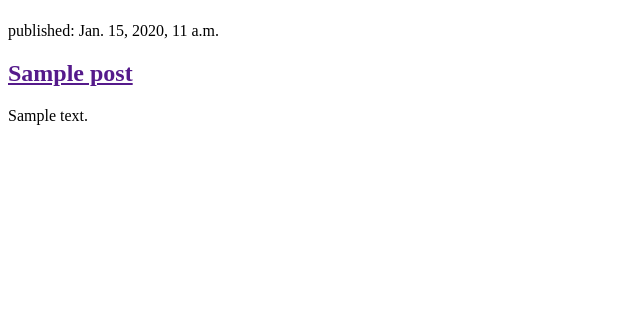
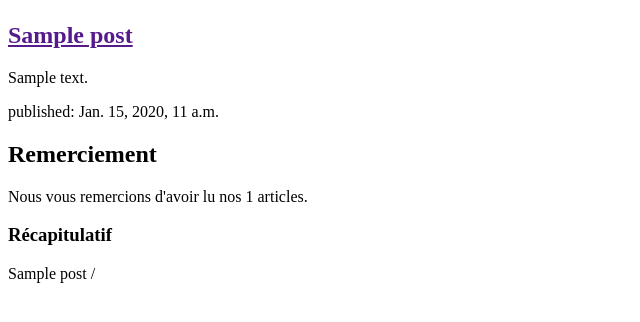
Before and after one commit to HugoGNX/Tuto1-django, a Django app: page / in a window 1280 px wide. Shown: the part 58-380 px from the top of the page, without its empty margins (0-640 px from the left). Run offline with Django 5.2, Linux system fonts and the light colour scheme; tables that the repository leaves empty hold one stand-in row (values such as "Sample post").

Commit message:
Modification des templates to afficher les posts contenus dans la base de données.

```diff
--- a/blog/templates/blog/post_list.html
+++ b/blog/templates/blog/post_list.html
@@ -13,12 +13,23 @@
     <div>
         {% for post in posts %}
         <article>
-            <time>published: {{ post.published_date }}</time>
             <h2><a href="">{{ post.title }}</a></h2>
             <p>{{ post.text|linebreaksbr }}</p>
+            <time>published: {{ post.published_date }}</time>
         </article>
         {% endfor %}
 
     </div>
+    <div >
+        <h2>Remerciement</h2>
+        <p>Nous vous remercions d'avoir lu nos {{ posts.count }} articles.</p>
+
+    </div>
+    <div>
+        <h3>Récapitulatif</h3>
+        {% for post in posts %}
+        {{ post.title }} /
+        {% endfor %}
+    </div>
 
 </html>
```
